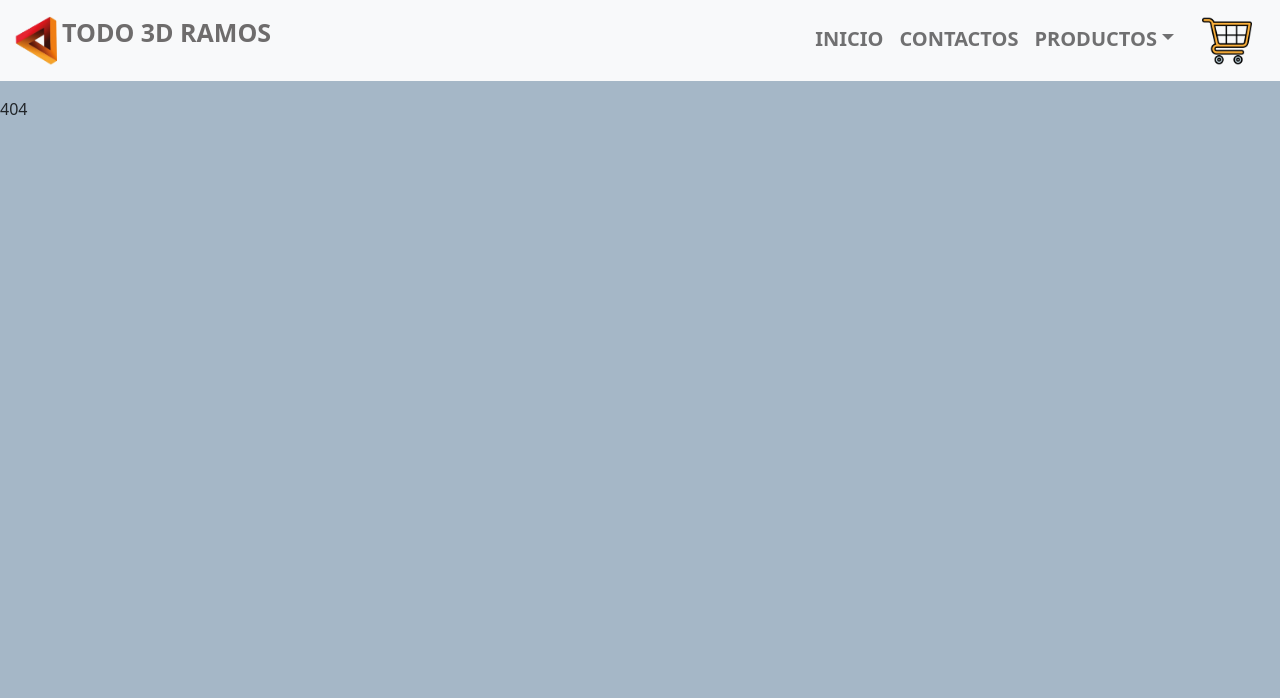
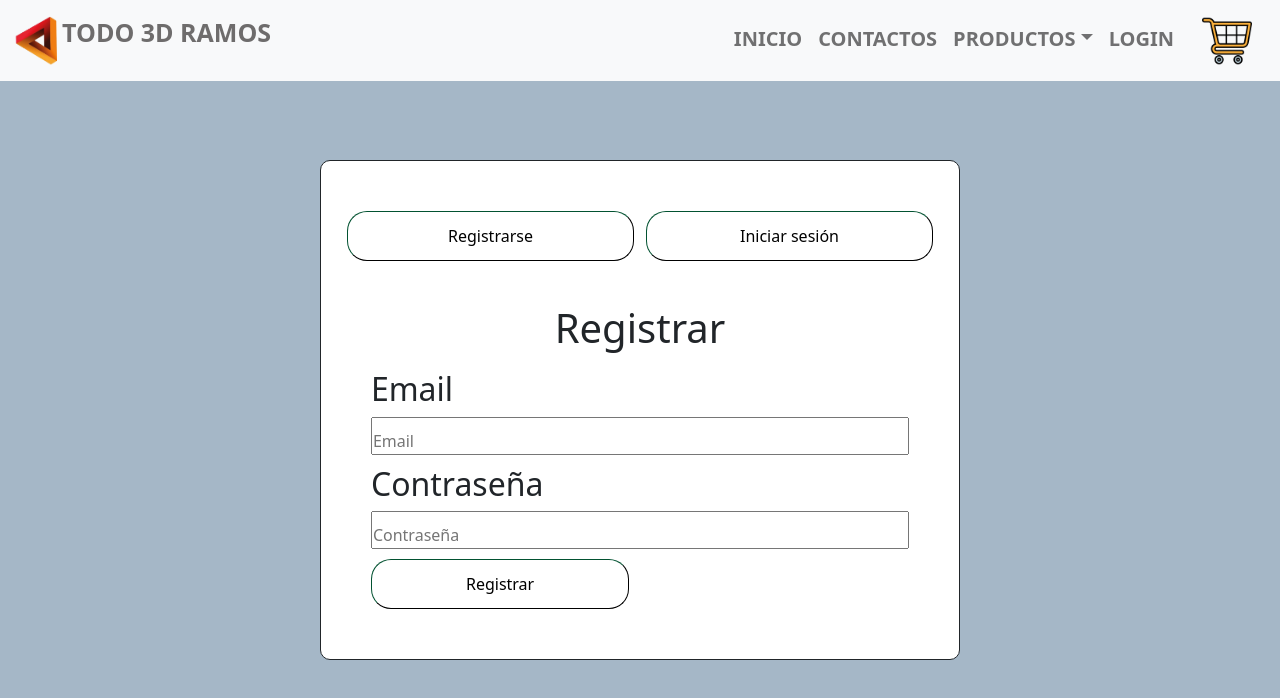
Before and after one commit to Felipe7575/Aplicacion-Con-REACT, a React (Create React App) app: page /login in a window 1280 px wide. Before the commit this address had no page. Shown: the top 698 px of the page. Built offline with nearby package versions, Linux system fonts and the light colour scheme.

Commit message:
Google Auth

```diff
--- a/package.json
+++ b/package.json
@@ -8,12 +8,14 @@
     "@testing-library/user-event": "^13.5.0",
     "bootstrap": "^5.2.0",
     "firebase": "^9.10.0",
+    "firebaseui": "^6.0.1",
     "react": "^18.2.0",
     "react-bootstrap": "^2.5.0",
     "react-dom": "^18.2.0",
     "react-router-dom": "^6.3.0",
     "react-scripts": "5.0.1",
     "sass": "^1.54.9",
+    "sweetalert2": "^11.4.33",
     "web-vitals": "^2.1.4"
   },
   "scripts": {
--- a/src/app/Layout.js
+++ b/src/app/Layout.js
@@ -1,17 +1,19 @@
 import {Outlet} from 'react-router-dom';
 import React from 'react'
 import NavBar  from '../components/NavBar';
-import Provider from './Provider';
+
+import ProviderCarrito from './Provider';
+
 
 
  const Layout = () => {
 
   return (
     <div className="container-general">
-        <Provider>
+        <ProviderCarrito>
           <NavBar> </NavBar>
           <Outlet/>
-        </Provider>
+        </ProviderCarrito>
     </div>
   )
 }
--- a/src/app/Provider.js
+++ b/src/app/Provider.js
@@ -1,6 +1,7 @@
 import { createContext, useState } from "react";
 
 const Provider = ({ children }) => {
+    // relacionado al carrito
     const [cart, setCart] = useState([]);
     let carrito = [];
     const addItem = (art, cantidad) => {
@@ -18,9 +19,12 @@ const Provider = ({ children }) => {
     const clear = () => {
         setCart([]);
     };
+    // relacionado a la secion de usuario
+    const [logueado, setLogueado] = useState({email:'',password:''});
+    const [isComponentVisible,setIsComponentVisible] = useState(false);
 
     return(
-        <AppContext.Provider value={{cart, addItem, existeItem,removeItem,clear}}>
+        <AppContext.Provider value={{cart, addItem, existeItem,removeItem,clear,logueado, setLogueado,isComponentVisible,setIsComponentVisible}}>
             {children}
         </AppContext.Provider>
     );
--- a/src/app/Router.js
+++ b/src/app/Router.js
@@ -6,6 +6,7 @@ import Layout from '../app/Layout';
 import Carrito  from '../pages/Carrito';
 import ItemDetailsContainer from '../pages/ItemDetailsContainer';
 import ItemListContainer from '../pages/ItemListContainer';
+import  Login  from '../pages/Login';
 
 const Router = () => {
 
@@ -18,8 +19,11 @@ const Router = () => {
                 <Route path="/itemDetailsContainer/:artId" element={<ItemDetailsContainer/>}/>
                 <Route path="/productos/:catId" element={<ItemListContainer/>}/>"
                 <Route path="/carrito" element={<Carrito/>}/>
+                <Route path="/login" element={<Login/>}/>
                 <Route path="*" element={<div>404</div> } />
+
             </Route>
+
         </Routes>
     </BrowserRouter>
     );
--- a/src/app/firebase.js
+++ b/src/app/firebase.js
@@ -1,7 +1,7 @@
 import { initializeApp } from 'firebase/app';
 import { getFirestore } from 'firebase/firestore';
-import { getAuth, setPersistence, browserLocalPersistence } from 'firebase/auth';
-import { getStorage } from "firebase/storage";
+import { getAuth, setPersistence, browserLocalPersistence ,createUserWithEmailAndPassword } from 'firebase/auth';
+
 
 const firebaseConfig = {
     apiKey: process.env.REACT_APP_API_KEY,
@@ -12,7 +12,7 @@ const firebaseConfig = {
 };
 
 const firebaseApp = initializeApp(firebaseConfig);
-const storage = getStorage(firebaseApp);
+
 export const db = getFirestore();
 export const auth = getAuth(firebaseApp);
 
--- /dev/null
+++ b/src/components/LoginItem.js
@@ -0,0 +1,39 @@
+import React from 'react'
+import {useState} from 'react';
+
+
+
+export const LoginItem = ({register,login}) => {
+
+    const [registerSingin, setRegisterSingin] = useState(true);
+
+    const [usuario, setUsuario] = useState({email:'',password:''});
+    const changeContraseñaEmail = ({target:{type , value}})=>{
+        setUsuario({...usuario,[type]:value});
+    }
+
+  return (
+    <div className='loginItem'>
+        <div className='registerLogin'>
+            <button onClick={()=>setRegisterSingin(true)}>Registrarse</button>
+            <button onClick={()=>setRegisterSingin(false)}>Iniciar sesión</button>
+        </div>
+        {registerSingin && <div className={`formInput`} >
+            <h1>Registrar</h1>
+            <h2>Email</h2>
+            <input type="email" placeholder="Email" onChange={changeContraseñaEmail} />
+            <h2>Contraseña</h2>
+            <input type="password" placeholder="Contraseña" onChange={changeContraseñaEmail}/>
+            <button onClick={()=>register(usuario)}>Registrar</button>
+        </div>}
+        {!registerSingin && <div className='formInput'>
+            <h1 className='loginLabel'>Iniciar sesión</h1>
+            <h2>Email</h2>
+            <input type="email" placeholder="Email" onChange={changeContraseñaEmail} />
+            <h2>Contraseña</h2>
+            <input type="password" placeholder="Contraseña" onChange={changeContraseñaEmail}/>
+            <button onClick={()=>login(usuario)}>Ingresar</button>
+        </div>}
+    </div>
+  )
+}
--- a/src/components/NavBar.js
+++ b/src/components/NavBar.js
@@ -9,24 +9,34 @@ import{useContext, useEffect} from 'react';
 import {AppContext} from '../app/Provider';
 import { useState } from 'react';
 import { useNavigate } from 'react-router-dom';
+import Login from '../pages/Login';
 
 import CarritoIcon from './CarritoIcon';
+import { LoginItem } from './LoginItem';
 
 
 const NavBar = ({CANT}) => {
   const [cant,setCant] = useState(0);
-  const{cart} = useContext(AppContext);
+  const{cart,logueado,setIsComponentVisible,isComponentVisible} = useContext(AppContext);
 
 
   useEffect(() => {
      setCant(cart.length);
   }, [cart]);
 
+
   const navigate = useNavigate();
   const click= (dir) => {navigate(dir);}
 
+
+
+  const login = () => {
+    setIsComponentVisible(true);
+  }
+
   return (
-    <Navbar key='md' bg="light" expand="md" className="mb-3">
+    <>
+    <Navbar key='lg' bg="light" expand="lg" className="mb-3">
       <Container fluid className='containerNavBar'>
         <Navbar.Brand onClick={()=>click("/")} className="navBarBrand">
             <img
@@ -38,14 +48,14 @@ const NavBar = ({CANT}) => {
             />{' '}
             <p>TODO 3D RAMOS</p>
           </Navbar.Brand>
-        <Navbar.Toggle aria-controls={`offcanvasNavbar-expand-md`} />
+        <Navbar.Toggle aria-controls={`offcanvasNavbar-expand-lg`} />
         <Navbar.Offcanvas
-          id={`offcanvasNavbar-expand-md`}
-          aria-labelledby={`offcanvasNavbarLabel-expand-md`}
+          id={`offcanvasNavbar-expand-lg`}
+          aria-labelledby={`offcanvasNavbarLabel-expand-lg`}
           placement="end"
         >
           <Offcanvas.Header closeButton>
-            <Offcanvas.Title id={`offcanvasNavbarLabel-expand-md`}>
+            <Offcanvas.Title id={`offcanvasNavbarLabel-expand-lg`}>
               TODO 3D RAMOS
             </Offcanvas.Title>
           </Offcanvas.Header>
@@ -55,7 +65,7 @@ const NavBar = ({CANT}) => {
               <Nav.Link onClick={()=>click("/contact")}>CONTACTOS</Nav.Link>
               <NavDropdown
                 title="PRODUCTOS"
-                id={`offcanvasNavbarDropdown-expand-md`}
+                id={`offcanvasNavbarDropdown-expand-lg`}
               >
                 <NavDropdown.Item onClick={()=>click("/productos/1")}>Filamento PLA</NavDropdown.Item>
                 <NavDropdown.Item onClick={()=>click("/productos/2")}>Filamento ABS</NavDropdown.Item>
@@ -63,6 +73,7 @@ const NavBar = ({CANT}) => {
                 <NavDropdown.Divider />
                 <NavDropdown.Item onClick={()=>click("/productos/0")}>CATALOGO</NavDropdown.Item>
               </NavDropdown>
+              {logueado.email=="" && <Nav.Link onClick={()=>login()}>LOGIN</Nav.Link>}
               <div carritoIcon>
                 <CarritoIcon CANT={cant}></CarritoIcon>
               </div>
@@ -71,6 +82,8 @@ const NavBar = ({CANT}) => {
         </Navbar.Offcanvas>
       </Container>
     </Navbar>
+    {isComponentVisible&&<Login/>}
+    </>
   )
 }
 
--- /dev/null
+++ b/src/pages/Login.js
@@ -0,0 +1,78 @@
+import React, { useEffect } from 'react'
+import {createUserWithEmailAndPassword, signInWithEmailAndPassword} from 'firebase/auth';
+import {auth} from '../app/firebase'
+import { LoginItem } from '../components/LoginItem';
+import { useNavigate } from 'react-router-dom';
+import { AppContext } from '../app/Provider';
+import {useContext } from 'react';
+import Swal from 'sweetalert2';
+import  {useRef}  from 'react';
+
+
+
+ const Login = () => {
+
+    const{ isComponentVisible,setIsComponentVisible, setLogueado} = useContext(AppContext);
+    const navigate = useNavigate();
+
+    const ref = useRef(null);
+    const handleClickOutside = (e) => {
+
+        //Funcion que revisa si el click se hizo fuera del componente
+        if (ref.current && !ref.current.contains(e.target)) {
+             setIsComponentVisible(false);
+        }
+    }
+
+    const awaitClick = () => {
+        //Funcion que espera el click para ejecutar la funcion handleClickOutside
+        setTimeout(() => {
+            document.addEventListener("click", handleClickOutside);
+        }, 0);
+    };
+
+    useEffect(() =>{
+        awaitClick();
+        return ()=>{document.removeEventListener('click', handleClickOutside); console.log('desmontado')}
+    } );
+
+
+
+
+
+    const register = (usuario)    => {
+        createUserWithEmailAndPassword(auth,usuario.email,usuario.password)
+            .then((userCredential) => {
+                console.log('Usuario creado',userCredential.user);
+            })
+            .catch((error) => {
+                console.log('Error',error.message);
+                Swal.fire('Eror al intentar crear el usuario',"Email o contraseña invalidas",'error');
+            });
+    }
+
+
+    const login = (usuario)    => {
+        signInWithEmailAndPassword(auth,usuario.email,usuario.password)
+            .then((userCredential) => {
+                setLogueado({email:usuario.email,password:usuario.password});
+                console.log('Usuario logueado',userCredential.user);
+                navigate("/");
+            })
+            .catch((error) => {
+                console.log('Error',error.message);
+                Swal.fire('Eror al intentar iniciar sesión',"Email o contraseña invalidas",'error');
+            });
+    }
+
+    console.log(isComponentVisible);
+
+        return (
+            <div ref={ref}>
+                <LoginItem register={register} login={login}></LoginItem>
+            </div>
+        )
+    }
+
+
+export default Login;
--- a/src/styles/estilos.scss
+++ b/src/styles/estilos.scss
@@ -4,6 +4,7 @@
 @import './countItem';
 @import './itemList';
 @import './carrito';
+@import './login';
 
 *{
     margin: 0;
--- /dev/null
+++ b/src/styles/login.scss
@@ -0,0 +1,77 @@
+.loginItem{
+
+    position:fixed;
+    top: 20%;
+    left: 25%;
+    z-index: 3;
+
+    border-style: solid;
+    border-width: 1px;
+
+    width: 50%;
+    height:500px;
+    display: flex;
+    flex-direction: column;
+    justify-content: center;
+    align-items: center;
+    border-radius: 10px;
+    padding: 20px;
+    padding-top: 50px;
+    padding-bottom: 50px;
+
+    background-color: white;
+    margin-left: auto;
+    margin-right: auto;
+
+
+    .registerLogin{
+        height: 100%;
+        width: 100%;
+        display: flex;
+        justify-content: space-around;
+        padding-bottom: 30px;
+        button{
+            width: 48%;
+            height: 50px;
+            background-color: white;
+
+            border-color: rgb(2, 82, 49);
+            border-width: 1px;
+            border-radius: 20px;
+
+            &:hover {
+                transition-duration: .5s;
+                background-color: rgb(7, 124, 75);
+            }
+        }
+    }
+    .formInput{
+        width: 90%;
+        margin-left: auto;
+        margin-right: auto;
+        display: flex;
+        flex-direction: column;
+        h1,h2,input{
+            padding-top: 10px;
+        }
+        h1{
+            text-align: center;
+        }
+        button{
+            width: 48%;
+            height: 50px;
+            background-color: white;
+            margin-top: 10px;
+
+            border-color: rgb(2, 82, 49);
+            border-width: 1px;
+            border-radius: 20px;
+
+            &:hover {
+                transition-duration: .5s;
+                background-color: rgb(7, 124, 75);
+            }
+        }
+
+    }
+}
```
Also changed, not shown: src/styles/styles.css, 2 other files (tests, documents, lock files or other folders).
